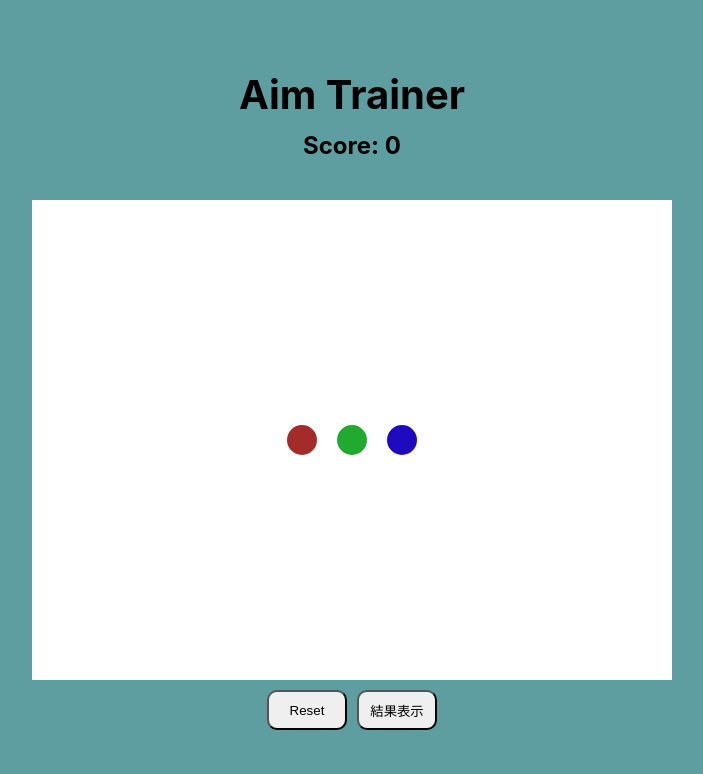
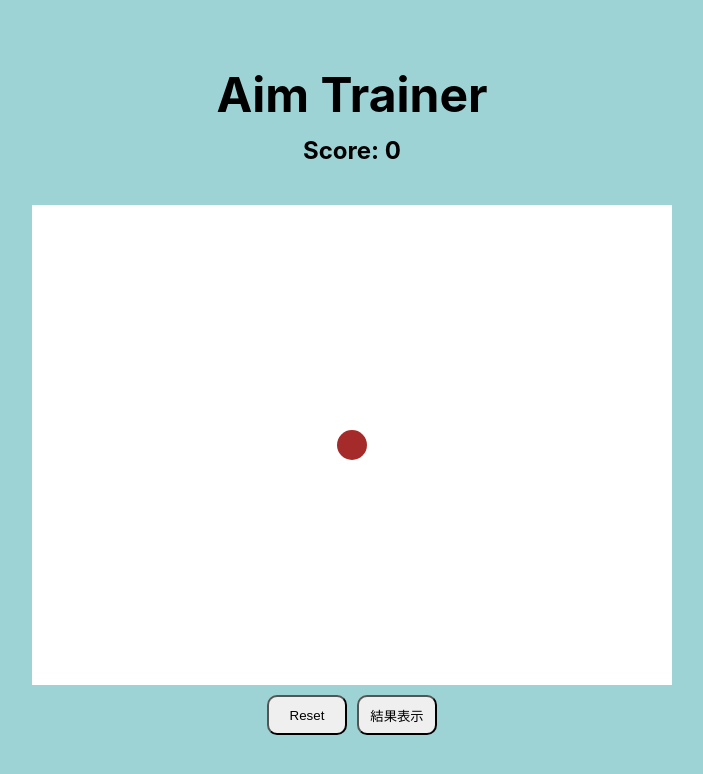
Before and after one commit to oNqNu/aim-trainer, a React (Create React App) app: page / in a window 1280 px wide. Shown: the top 774 px of the page, without its empty margins (288-991 px from the left). Built offline with nearby package versions, Linux system fonts and the light colour scheme.

Commit message:
feat: ターゲットを出し分けるためのstateを用意

```diff
--- a/src/App.css
+++ b/src/App.css
@@ -11,7 +11,7 @@ button {
 
 .App {
   text-align: center;
-  background-color: cadetblue;
+  background-color: rgb(157, 211, 213);
   height: 100vh;
   width: 100vw;
   display: flex;
@@ -20,7 +20,7 @@ button {
 }
 
 .title {
-  font-size: 40px;
+  font-size: 48px;
 }
 
 .score {
--- a/src/App.tsx
+++ b/src/App.tsx
@@ -4,6 +4,7 @@ import './App.css';
 function App() {
   const [score, setScore] = useState(0);
   const [isDisplayResult, SetIsDisplayResult] = useState(false);
+  const [activatedTarget, SetActivatedTarget] = useState('t1');
 
   return (
     <div className="App">
@@ -11,18 +12,24 @@ function App() {
         <h1 className="title">Aim Trainer</h1>
         <h2 className="score">Score: {score}</h2>
         <div className="playarea">
+          {activatedTarget === 't1' && (
             <div
               className="targetItem1"
               onClick={() => setScore(score + 1)}
             ></div>
+          )}
+          {activatedTarget === 't2' && (
             <div
               className="targetItem2"
               onClick={() => setScore(score + 2)}
             ></div>
+          )}
+          {activatedTarget === 't3' && (
             <div
               className="targetItem3"
               onClick={() => setScore(score + 3)}
             ></div>
+          )}
         </div>
         <div className="button-container">
           {!isDisplayResult ? (
```
Lines whose indentation alone changed are shown as unchanged.
